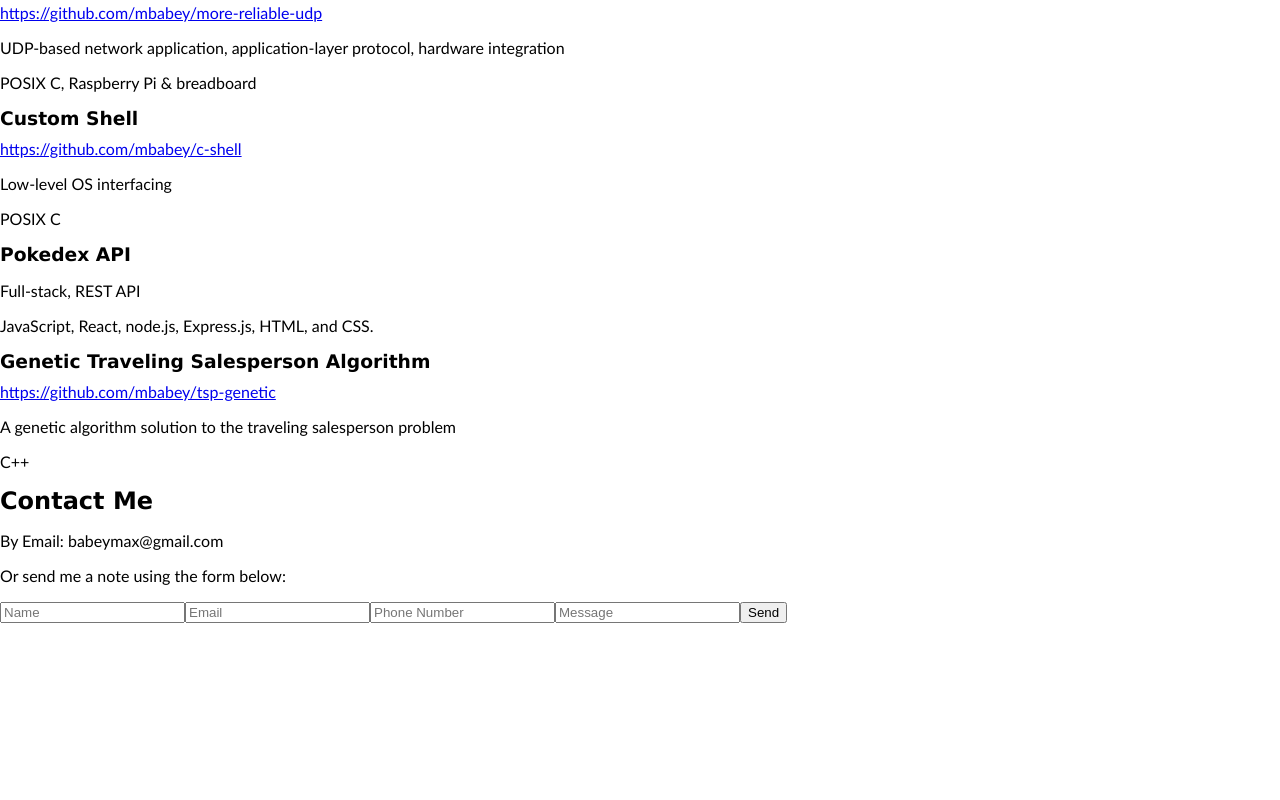
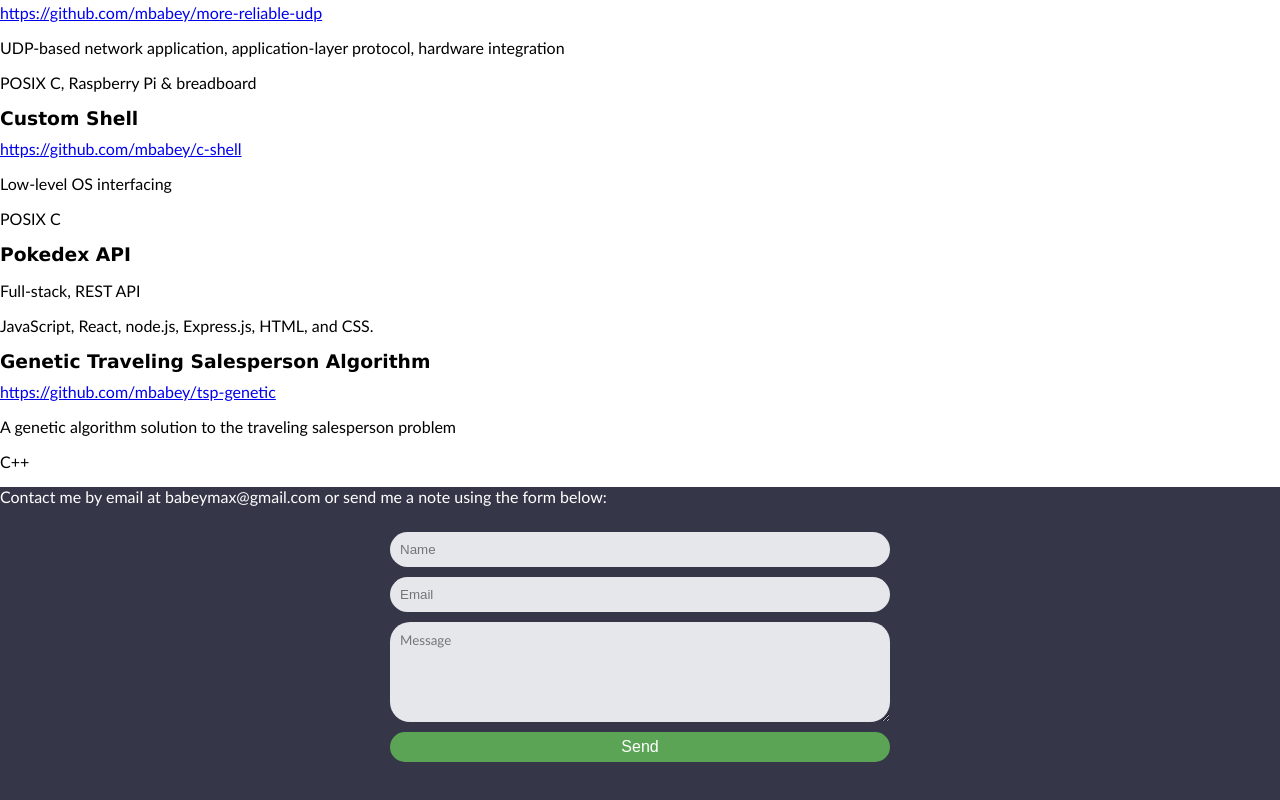
Before and after one commit to mbabey/personal-site, a React (Create React App) app in the folder front-end/: page / in a window 1280 px wide. Shown: the part 1000-1800 px from the top of the page. Before the commit the page ends 1623 px from the top, so only its background shows below. Built offline with nearby package versions, Linux system fonts and the light colour scheme.

Commit message:
Add styles for form

```diff
--- a/front-end/src/components/SectionContact.js
+++ b/front-end/src/components/SectionContact.js
@@ -1,16 +1,15 @@
-import React, { forwardRef } from 'react'
+import React, { forwardRef } from 'react';
+
+import '../styles/contact.css';
 
 const Contact = forwardRef(function Contact(props, ref) {
   return (
     <section id='contact' ref={ref}>
-      <h2>Contact Me</h2>
-      <p>By Email: babeymax@gmail.com</p>
-      <p>Or send me a note using the form below:</p>
+      <p>Contact me by email at babeymax@gmail.com or send me a note using the form below:</p>
       <form>
         <input type='text' placeholder='Name' required></input>
-        <input type='email' placeholder='Email'></input>
-        <input type='text' placeholder='Phone Number'></input>
-        <input type='text' placeholder='Message'></input>
+        <input type='email' placeholder='Email' required></input>
+        <textarea type='text' placeholder='Message' required></textarea>
         <button type='submit'>Send</button>
       </form>
     </section>
--- /dev/null
+++ b/front-end/src/styles/contact.css
@@ -0,0 +1,38 @@
+#contact {
+  background-color: var(--col-blue-drk);
+  color: #fff;
+  padding-bottom: 50px;
+}
+
+#contact form {
+  display: flex;
+  flex-direction: column;
+  margin: auto;
+  max-width: 500px;
+}
+
+#contact form input,
+#contact form textarea {
+  background: var(--col-grey-lt);
+  border: none;
+  outline: none;
+  margin-top: 10px;
+  padding: 10px;
+  border-radius: 20px;
+  font-weight: 500;
+}
+
+#contact form textarea {
+  height: 80px;
+}
+
+#contact form button {
+  border: none;
+  margin-top: 10px;
+  width: 100%;
+  height: 30px;
+  background-color: var(--col-grn-brt);
+  font-size: 1em;
+  color: #fff;
+  border-radius: 20px;
+}
--- a/front-end/src/styles/global.css
+++ b/front-end/src/styles/global.css
@@ -6,6 +6,7 @@
   --col-grn-lt: #8DBCAF;
   --col-grn-med: #6C9F8A;
   --col-grn-drk: #4C6F61;
+  --col-grn-brt: #5ba456;
 
   --col-grey-lt: #E5E7EB;
   --col-grey-med: #B0B1B3;
@@ -24,6 +25,10 @@ body {
   font-family: var(--font-body);
 }
 
+textarea {
+  font-family: var(--font-body);
+}
+
 h1, h2, h3, h4, h5, h6 {
   font-family: var(--font-title);
   margin: 0 0 10px 0;
```
